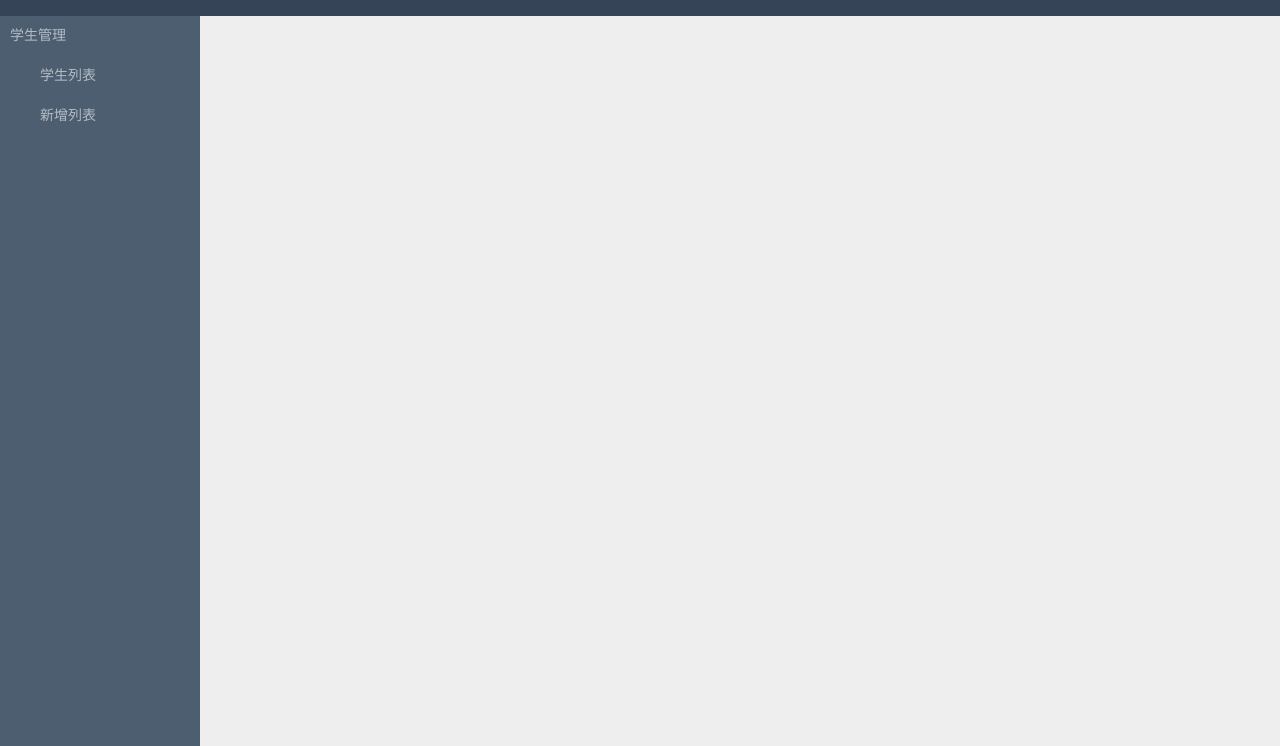
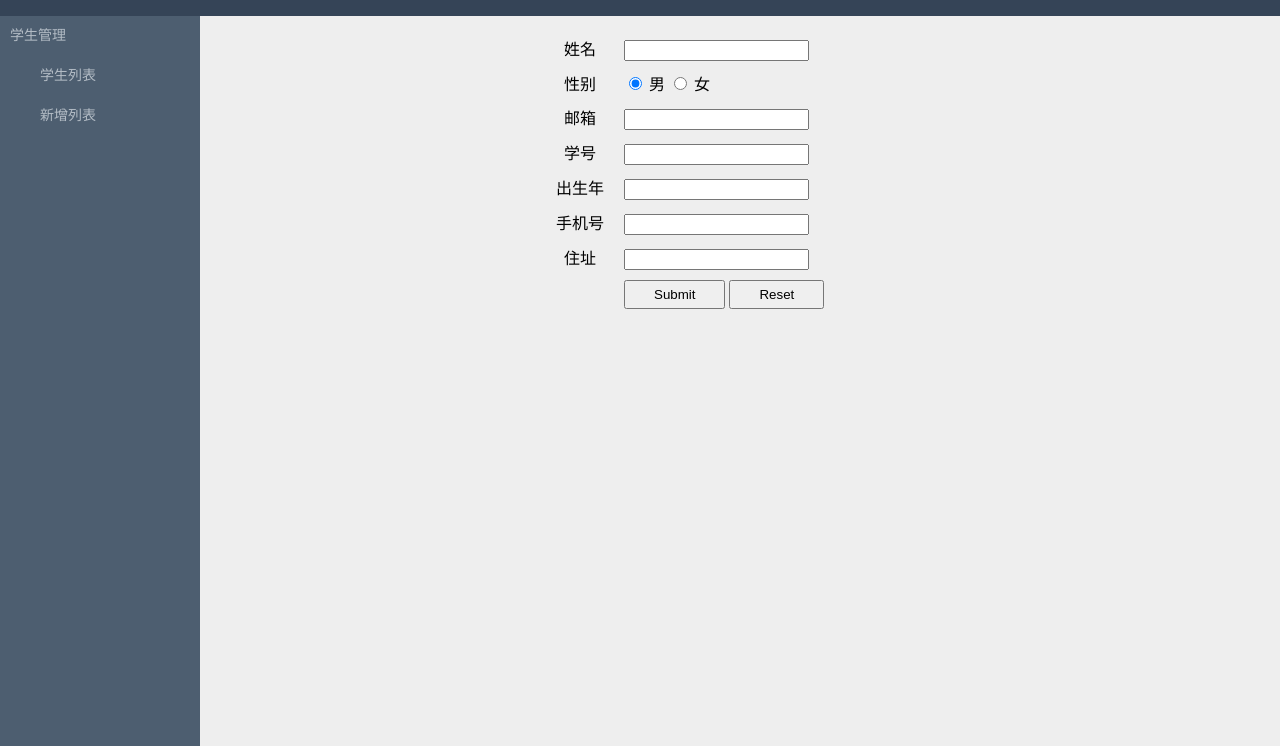
Before and after one commit to zlccly/StudentManageSystem, a plain HTML site: page index.html in a window 1280 px wide. Shown: the part 54-800 px from the top of the page. Drawn offline with Linux system fonts and the light colour scheme.

Commit message:
新增学生列表页面

```diff
--- a/index.css
+++ b/index.css
@@ -17,6 +17,7 @@ body,dl,dd{
     background-color: #4d5e70;
 }
 .right-content{
+    position: relative;
     float: left;
     width: calc(100% - 200px);
     height: calc(100% - 70px);
@@ -56,3 +57,22 @@ body,dl,dd{
     color: #354457;
 
 }
+.right-content .content{
+    position: absolute;
+    width: 100%;
+}
+form{
+    width: 400px;
+    margin: 20px auto;
+}
+form div{
+    margin: 10px 0;
+}
+form div lable:not(.sex){
+    display: inline-block;
+    width: 80px;
+    text-align: center;
+}
+form .btn{
+    padding: 5px 28px;
+}
--- a/index.html
+++ b/index.html
@@ -20,7 +20,49 @@
             <dd>新增列表</dd>
         </dl>
     </div>
-    <div class="right-content"></div>
+    <div class="right-content">
+        <div class="student-list content"></div>
+        <div class="add-student content">
+           <form id="student-add-form" action="">
+            <div>
+                <lable for="add-name">姓名</lable>
+                <input type="text">
+            </div>
+            <div>
+                <lable for="">性别</lable>
+                <input type="radio" name="sex" id="add-male" value="0" checked>
+                <label class="sex" for="add-male">男</label>
+                <input type="radio" name="sex" id="add-female" value="1">
+                <label class="sex" for="add-female">女</label>
+            </div>
+            <div>
+                <lable for="add-email">邮箱</lable>
+                <input type="text">
+            </div>
+            <div>
+                <lable for="add-number">学号</lable>
+                <input type="text">
+            </div>
+            <div>
+                <lable for="add-birth">出生年</lable>
+                <input type="text">
+            </div>
+            <div>
+                <lable for="add-phone">手机号</lable>
+                <input type="text">
+            </div>
+            <div>
+                <lable for="add-address">住址</lable>
+                <input type="text">
+            </div>
+            <div>
+                <lable for=""></lable>
+                <input class="btn" type="submit">
+                <input class="btn" type="reset">
+            </div>
+           </form>
+        </div>
+    </div>
 
 
     <script src="./index.js"></script>
```
